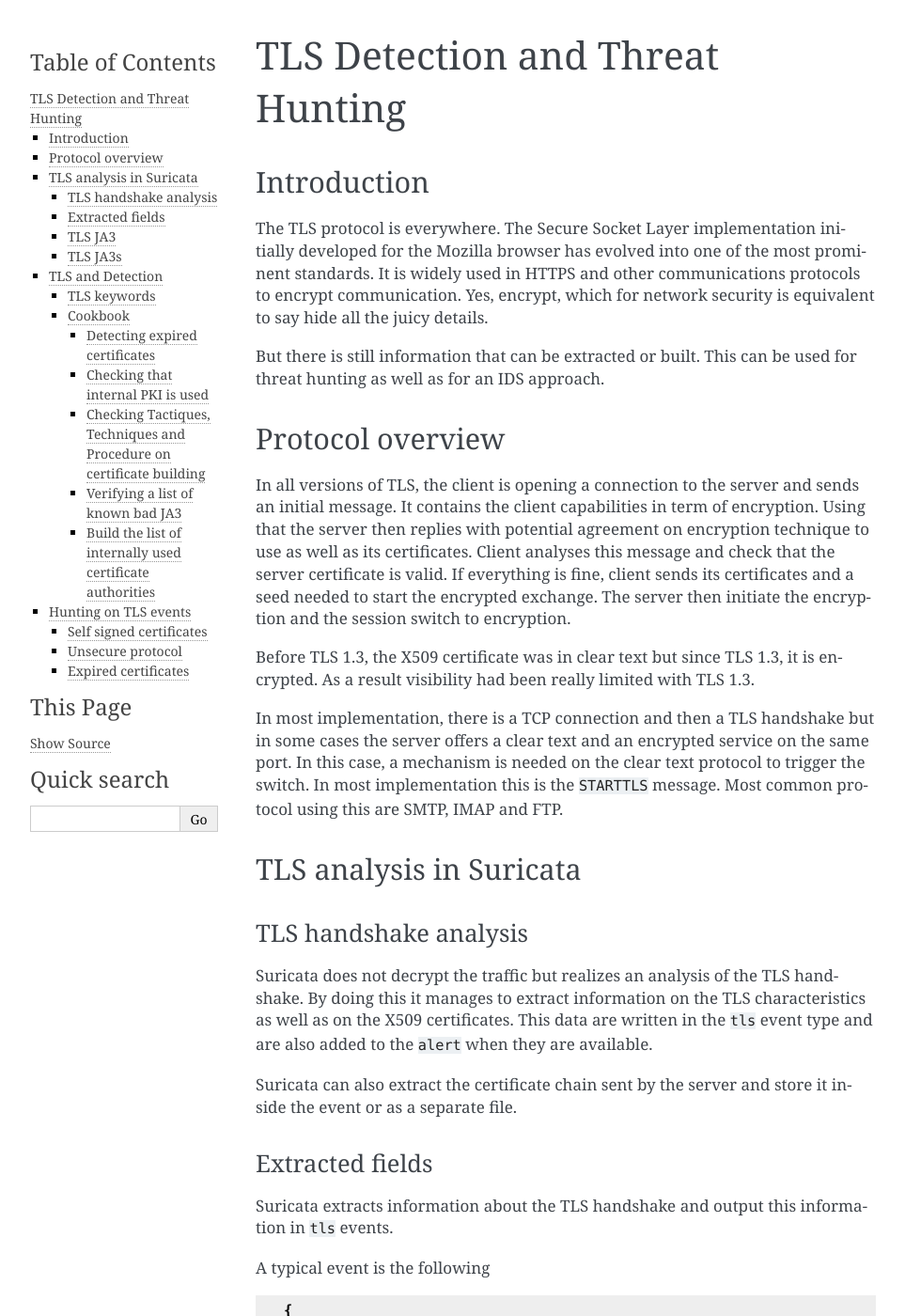
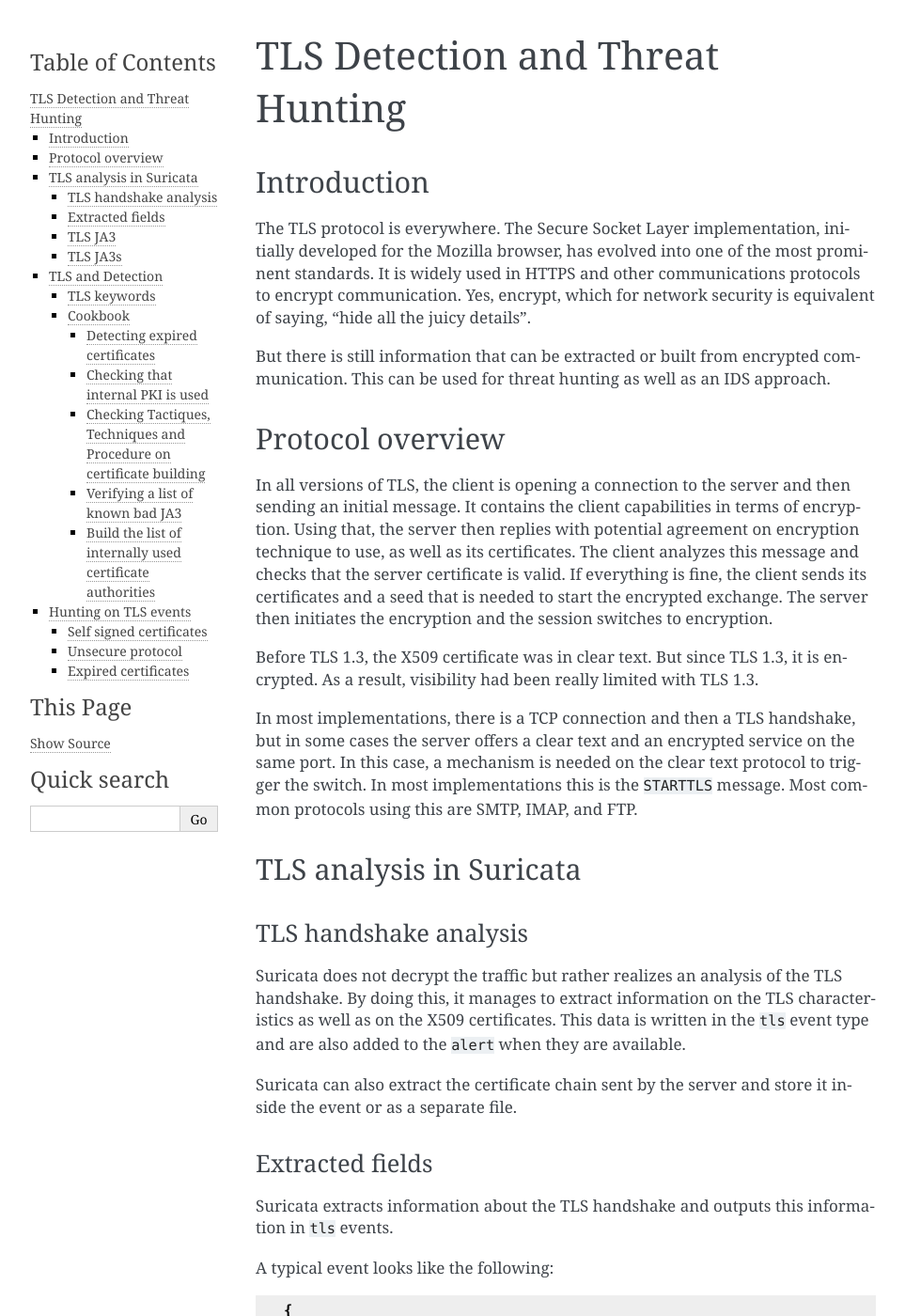
Before and after one commit to StamusNetworks/suricata-4-analysts, a Sphinx documentation site: the page built from source/tls-threat-hunting.rst, in a window 1280 px wide and 1400 px high. Shown: the whole window at 94% size, without its empty margins (148-1111 px from the left). Built offline with Sphinx 7.4.7, drawn with Linux system fonts in a browser that asks for light colours; some of the changed text lies outside the part shown.

Commit message:
Update tls-threat-hunting.rst
Made some changes to formatting, sentence structure, and grammar.

```diff
--- a/source/tls-threat-hunting.rst
+++ b/source/tls-threat-hunting.rst
@@ -2,54 +2,43 @@
 TLS Detection and Threat Hunting
 ================================
 
+
 Introduction
 ============
 
-The TLS protocol is everywhere. The Secure Socket Layer implementation initially
-developed for the Mozilla browser has evolved into one of the most prominent
-standards. It is widely used in HTTPS and other communications protocols to encrypt communication.
-Yes, encrypt, which for network security is equivalent to say hide all the juicy details.
+The TLS protocol is everywhere. The Secure Socket Layer implementation, initially developed for the Mozilla browser, has evolved into one of the most prominent standards. It is widely used in HTTPS and other communications protocols to encrypt communication. Yes, encrypt, which for network security is equivalent of saying, "hide all the juicy details".
 
-But there is still information that can be extracted or built. This can be used for threat
-hunting as well as for an IDS approach.
+But there is still information that can be extracted or built from encrypted communication. This can be used for threat hunting as well as an IDS approach.
+
 
 Protocol overview
 =================
 
-In all versions of TLS, the client is opening a connection to the server and sends an initial message.
-It contains the client capabilities in term of encryption. Using that the server then replies with
-potential agreement on encryption technique to use as well as its certificates. Client analyses this
-message and check that the server certificate is valid. If everything is fine, client sends
-its certificates and a seed needed to start the encrypted exchange. The server then initiate the encryption
-and the session switch to encryption.
+In all versions of TLS, the client is opening a connection to the server and then sending an initial message. It contains the client capabilities in terms of encryption. Using that, the server then replies with potential agreement on encryption technique to use, as well as its certificates. The client analyzes this message and checks that the server certificate is valid. If everything is fine, the client sends its certificates and a seed that is needed to start the encrypted exchange. The server then initiates the encryption and the session switches to encryption.
 
-Before TLS 1.3, the X509 certificate was in clear text but since TLS 1.3, it is encrypted. As
-a result visibility had been really limited with TLS 1.3.
+Before TLS 1.3, the X509 certificate was in clear text. But since TLS 1.3, it is encrypted. As a result, visibility had been really limited with TLS 1.3.
 
-In most implementation, there is a TCP connection and then a TLS handshake but in some cases
-the server offers a clear text and an encrypted service on the same port. In this case, a
-mechanism is needed on the clear text protocol to trigger the switch. In most implementation
-this is the ``STARTTLS`` message. Most common protocol using this are SMTP, IMAP and FTP.
+In most implementations, there is a TCP connection and then a TLS handshake, but in some cases the server offers a clear text and an encrypted service on the same port. In this case, a mechanism is needed on the clear text protocol to trigger the switch. In most implementations this is the ``STARTTLS`` message. Most common protocols using this are SMTP, IMAP, and FTP.
+
 
 TLS analysis in Suricata
 ========================
 
+
 TLS handshake analysis
 ----------------------
 
-Suricata does not decrypt the traffic but realizes an analysis of the TLS handshake. By doing this it
-manages to extract information on the TLS characteristics as well as on the X509 certificates.
-This data are written in the ``tls`` event type and are also added to the ``alert`` when they are available.
+Suricata does not decrypt the traffic but rather realizes an analysis of the TLS handshake. By doing this, it manages to extract information on the TLS characteristics as well as on the X509 certificates. This data is written in the ``tls`` event type and are also added to the ``alert`` when they are available.
 
-Suricata can also extract the certificate chain sent by the server and store it inside the event or
-as a separate file.
+Suricata can also extract the certificate chain sent by the server and store it inside the event or as a separate file.
+
 
 Extracted fields
 ----------------
 
-Suricata extracts information about the TLS handshake and output this information in ``tls`` events.
+Suricata extracts information about the TLS handshake and outputs this information in ``tls`` events.
 
-A typical event is the following
+A typical event looks like the following:
 
 .. code-block:: JSON
 
@@ -76,27 +65,23 @@ A typical event is the following
   }
 
 
-Among the interesting fields, we have the ``tls.sni`` that stands for TLS Server Name Indication and is
-in fact the host name requested by the client. This is sent by client in the first message to allow the server to choose which certificate to send in his answer. This way the server can honor multiple services on the same port.
-For example, in this case, we have the ``tls.subject`` equals to ``"C=US, ST=California, L=Mountain View, O=Google LLC, CN=*.gstatic.com"``
-which means because of the ``CN`` field that the certificate can serve any site that matches ``*.gstatic.com``. So we have some supplementary information thanks to the TLS SNI.
+Among the interesting fields, we have the ``tls.sni`` which stands for TLS Server Name Indication and is in fact the host name requested by the client. This is sent by the client in the first message to allow the server to choose which certificate to send in his answer. This way the server can honor multiple services on the same port.
+
+In this case, we have the ``tls.subject`` equals to ``"C=US, ST=California, L=Mountain View, O=Google LLC, CN=*.gstatic.com"`` which means because of the ``CN`` field that the certificate can serve any site that matches ``*.gstatic.com``. So we have some supplementary information thanks to the TLS SNI.
 
 .. index:: TLS JA3
+
 
 TLS JA3
 -------
 
-In a standard TLS handshake, really few is known about the client side. Usually client certificate is not used to it is not sent over the wire so really few is
-known about the client.
-If we compare with HTTP, we don't have the user agent field that (even if it is a declarative field) is a really valuable source of information
-as it allows to identify and classify protocol clients.
+In a standard TLS handshake, little is known about the client side. This is because the client certificate is not usually familiar nor is it sent over the wire. If we compare this with HTTP, we don't have the user agent field that (even if it is a declarative field) is a valuable source of information,  allowing us to identify and classify protocol clients.
 
-`JA3 <https://github.com/salesforce/ja3>`_ was created by John B. Althouse, Jeff Atkinson and Josh Atkins (hence the name of the method) to address this issue. It is based on the fact
-that similar implementations will send in the initial message similar negotiation parameters. And by selecting carefully some of this parameters, we can build an identifier that discriminate
-with a fine granularity the implementations. As most clever technique this looks really simple but it has proven to be an really efficient way to fingerprint TLS client.
-Identifying malware traffic with JA3 has proven to be successful even if there is a non zero false positive.
+`JA3 <https://github.com/salesforce/ja3>`_ was created by John B. Althouse, Jeff Atkinson, and Josh Atkins (hence the name of the method) to address this issue. It is based on the fact that similar implementations will send similar negotiation parameters in the initial message. By carefully selecting some of these parameters, we can build an identifier that discriminates the implementations with a fine granularity. As with most clever techniques, this looks very simple on the surface, but it has proven to be an incredibly efficient way to fingerprint a TLS client.
 
-The following example is a Suricata TLS event with JA3 activated.
+Identifying malware traffic with JA3 has proven to be successful even if there is a non-zero false positive.
+
+The following example is a Suricata TLS event with JA3 activated:
 
 .. code-block:: JSON
 
@@ -129,7 +114,7 @@ The following example is a Suricata TLS event with JA3 activated.
     }
   }
 
-The ja3 part is the following
+The ja3 part is the following:
 
 .. code-block:: JSON
 
@@ -140,20 +125,16 @@ The ja3 part is the following
     }
   }
 
-It is composed of 2 fields, a string that is build by concatenating a predefined list of negotiation parameters and a hash value that is simply the md5 hash of the string.
+It is composed of 2 fields: a string that is built by concatenating a predefined list of negotiation parameters and a hash value that is simply the md5 hash of the string.
 
-And this hash has been linked to `Trickbot <https://twitter.com/4a4133/status/1043246635239854081?lang=en>`_ by John B. Althouse. So just using this information is enough
-to identify a potential malware. And even if the server infrastructure is composed of multiple services and evolves, the JA3 of the client will stay the same as the
-data are based on client first message that can not be influenced by the server.
+This hash has been linked to `Trickbot <https://twitter.com/4a4133/status/1043246635239854081?lang=en>`_ by John B. Althouse. So just using this information is enough to identify a potential malware. Even if the server infrastructure is composed of multiple services and evolves, the JA3 of the client will stay the same as the data is based on the client's first message that can not be influenced by the server.
 
 .. index:: TLS JA3S
 
 TLS JA3s
 --------
 
-JA3s is almost enough to define what JA3s is. It is a technique similar to JA3 that is used to fingerprint the TLS implementation of server. By analysing
-the first message of the server, a predefined list of parameters is concatenated and a md5 hash is built. This leads to the following result
-in our previous entry:
+JA3s is almost enough to define what JA3s is. It is a technique similar to JA3 that is used to fingerprint the TLS implementation of server. By analyzing the first message from the server, a predefined list of parameters is concatenated and a md5 hash is built. This leads to the following result in our previous entry:
 
 .. code-block:: JSON
 
@@ -164,9 +145,7 @@ in our previous entry:
     }
   }
 
-But there is a big difference between JA3 and JA3s. As the first message of the server is an answer to the client to continue the negotiation, the server message is dependant of the client.
-As a result, the JA3s is in fact an identifier of a client and server connection more than a server identification. To be fully explicit, two different clients connecting to
-a server will result in two different JA3s value.
+But there is a big difference between JA3 and JA3s. Because the first message from the server is an answer to the client to continue the negotiation, the server message is dependant of the client. As a result, the JA3s is in fact an identifier of a client and server connection more than a server identification. To be fully explicit, two different clients connecting to a server will result in two different JA3s value.
 
 
 TLS and Detection
@@ -188,11 +167,12 @@ Extensive documentation and syntax explanation is available in Suricata document
 Cookbook
 --------
 
+
 Detecting expired certificates
 ~~~~~~~~~~~~~~~~~~~~~~~~~~~~~~
 
 
-Let's get an alert when one of the servers we monitor has an expired certificate
+Let's get an alert when one of the servers we monitor has an expired certificate:
 
 .. code-block::
 
@@ -200,14 +180,13 @@ Let's get an alert when one of the servers we monitor has an expired certificate
        tls_cert_expired; \\
        sid:1; rev:1;)
 
-Here we simply use, the `tls_cert_expired` keyword and the `$SERVERS` variable that needs to be placed on the left as
-the certificate data we want to check are coming from the servers.
+Here, we simply use the `tls_cert_expired` keyword and the `$SERVERS` variable that needs to be placed on the left because the certificate data we want to check is coming from the servers.
+
 
 Checking that internal PKI is used
 ~~~~~~~~~~~~~~~~~~~~~~~~~~~~~~~~~~
 
-The company we work for is running an expensive Public Key Infrastructure (PKI) and we want to be sure it is used for all the services running on our servers.
-If the TLS issuer of our PKI is `C=US, O=My Company`, we can simply use the following signature that leverage the `tls.cert_issuer`
+The company we work for is running an expensive Public Key Infrastructure (PKI) and we want to be sure it is used for all the services running on our servers. If the TLS issuer of our PKI is `C=US, O=My Company`, we can simply use the following signature that leverages the `tls.cert_issuer`
 sticky buffer keyword.
 
 .. code-block::
@@ -244,8 +221,9 @@ This is something we can detect with a signature:
        tls.cert_subject; content:"C=XX"; content:"=1,"; \\
        sid:3; rev:1;)
 
-Here we alert when a certificate on an external server is using a certificate that follows the pattern we have found in the
+Here, we alert when a certificate on an external server is using a certificate that follows the pattern we have found in the
 Ursnif campaign.
+
 
 Verifying a list of known bad JA3
 ~~~~~~~~~~~~~~~~~~~~~~~~~~~~~~~~~
@@ -258,14 +236,13 @@ Verifying a list of known bad JA3
         sid:4; rev:1;)
 
 
-Here we alert as soon a TLS JA3 from the set of known bad JA3 is seen.
+Here, we alert as soon as a TLS JA3 from the set of known bad JA3 is seen.
 
 
 Build the list of internally used certificate authorities
 ~~~~~~~~~~~~~~~~~~~~~~~~~~~~~~~~~~~~~~~~~~~~~~~~~~~~~~~~~
 
-In a production environment, it is useful to know what are the TLS certificates authorities
-that are used internally. Suricata can be used to do so by using the dataset keyword:
+In a production environment it is useful to know what TLS certificates authorities are using internally. This can be done with Suricata by using the dataset keyword:
 
 .. code-block::
 
@@ -273,28 +250,29 @@ that are used internally. Suricata can be used to do so by using the dataset key
         tls.issuerdn; dataset:set,internal-issuers, type string, state internal-issuers.lst, memcap 10Mb, hashsize 100; \\
         sid:5; rev:1;)
 
-Here we alert as soon a TLS issuer is seen coming from the internal network and has never been seen before.
+Here we alert as soon as a TLS issuer is seen coming from the internal network that has never been seen before.
+
 
 Hunting on TLS events
 =====================
 
+
 Self signed certificates
 ------------------------
 
-Self signed certificates can be detected via signatures. See `this blog post <https://www.stamus-networks.com/blog/2015/07/24/finding-self-signed-tls-certificates-suricata-and-luajit-scripting>`_ by Stamus Networks explaining the process using a lua based
-signature.
+Self signed certificates can be detected via signatures. See `this blog post <https://www.stamus-networks.com/blog/2015/07/24/finding-self-signed-tls-certificates-suricata-and-luajit-scripting>`_ by Stamus Networks explaining the process using a lua based signature.
 
-This can also be done using the TLS events. If `tls.issuerdn` is equal to `tls.subject` then we have a self signed certificate.
+This can also be done using the TLS events. If `tls.issuerdn` is equal to `tls.subject`, then we have a self signed certificate.
 
-If you have only the EVE JSON file and access to the command line, you can use `jq` to find them ::
+If you have only the EVE JSON file and access to the command line, you can use `jq` to find them: ::
 
   cat eve.json | jq 'select(.event_type=="tls" and .tls.issuerdn==.tls.subject)'
 
-In Splunk, one can simply do ::
+In Splunk, one can simply do the following: ::
 
  event_type="tls" tls.subjectdn=tls.issuerdn
 
-If your data are in Elasticsearch you can do a search in Kibana with DSL filter ::
+If your data is in Elasticsearch you can do a search in Kibana with DSL filter: ::
 
   {
     "query": {
@@ -346,8 +321,7 @@ But it is also possible to do this in Splunk ::
  search validity < 0 |
  top tls.subject, tls.issuerdn, tls.notafter, timestamp, validity
 
-The complex part consists in parsing the two time stamp we are interested
-in with `strptime` then computing the validity.
+The complex part consists of parsing the two time stamps we are interested in with `strptime` and then computing the validity.
 
 .. figure:: img/splunk-expired-tls.png
 
```
Also changed, not shown: other parts of source/tls-threat-hunting.rst (+10 -15 lines).
